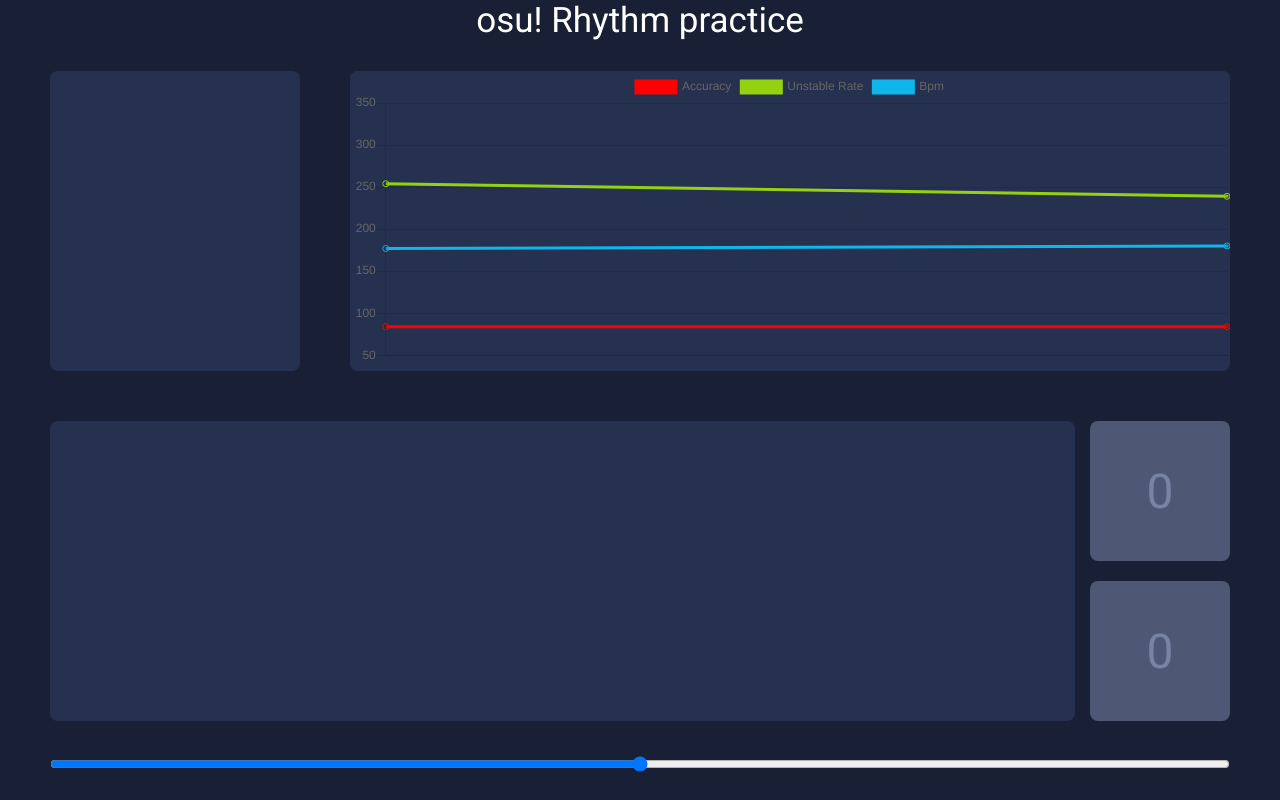
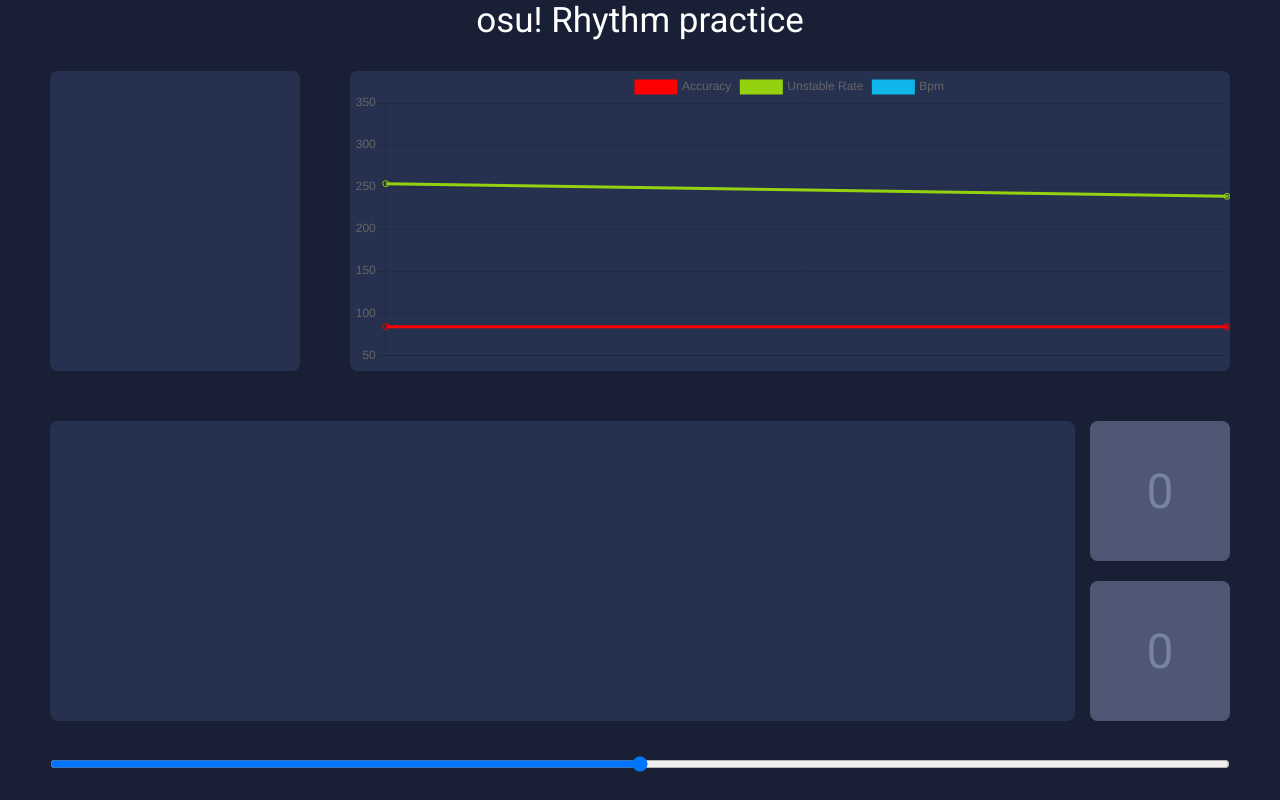
Before and after one commit to Tiqur/osu-rhythm-practice, a React (Create React App) app: page / in a window 1280 px wide. Shown: the top 800 px of the page. Built offline with nearby package versions, Linux system fonts and the light colour scheme.

Commit message:
Update average_bpm on graph and refactor states

```diff
--- a/src/App.jsx
+++ b/src/App.jsx
@@ -10,7 +10,7 @@
 import LineGraph from './components/LineGraph';
 import ContentContainer from './components/ContentContainer';
 import BackgroundContainer from './components/BackgroundContainer';
-import { useClicks } from './contexts/ClicksContext';
+import { useGraphData } from './contexts/GraphData';
 
 
 // Options container
@@ -31,16 +31,41 @@
   const key1 = "q";
   const key2 = "w";
   let keyDown = [false, false];
-  const {clicks, setClicks} = useClicks();
-  const [startTime, setStartTime] = useState(0);
+  const {graphData, setGraphData} = useGraphData();
   const [key1State, setKey1State] = useState(0);
   const [key2State, setKey2State] = useState(0);
   const [keyIsDown1, setKeyDown1] = useState(0);
   const [keyIsDown2, setKeyDown2] = useState(0);
 
+
+
+  const updateData = (ekey, down) => {
+    // Set data
+    setGraphData(gd => {
+      const updatedClicks = [...gd.clicks, {"key": ekey, "pressed": down, "time": Date.now()}];
+      const downClicks = updatedClicks.filter(c => c.pressed);
+      const updatedAvgBpm = [...graphData.avg_bpm, Math.round((((downClicks.length / (downClicks[downClicks.length-1].time - gd.startTime) * 60000) / 4) * 100) / 100)];
+
+
+      return ({
+        startTime: gd.startTime,
+        clicks: updatedClicks,
+        avg_accuracy: [],
+        avg_unstable_rate: [],
+        avg_bpm: updatedAvgBpm
+      })
+    })
+  }
+
+
+
+
   const keyPress = (ekey, down) => {
     if ((ekey == key1 || ekey == key2) && mapInProgress) {
-      if (down) setClicks(arr => [...arr, {"key": ekey, "pressed": down, "time": Date.now()}]);
+
+      // Update graph data
+      updateData(ekey, down);
+
       if (ekey == key1) {
         if (down) setKey1State(ks => ks + 1);
         setKeyDown1(down)
@@ -54,8 +79,14 @@
      mapInProgress = !mapInProgress;
 
      if (mapInProgress) {
-      setStartTime(Date.now());
-      setClicks([])
+      // reset data
+      setGraphData({
+        startTime: Date.now(),
+        clicks: [],
+        avg_accuracy: [],
+        avg_unstable_rate: [],
+        avg_bpm: []
+      })
      }
    }
     return down;
@@ -100,7 +131,7 @@
 
       <ContentContainer>
         <Options />
-        <LineGraph startTime={startTime}/>
+        <LineGraph />
         <Canvas />
 
         <Keys>
--- a/src/components/LineGraph.jsx
+++ b/src/components/LineGraph.jsx
@@ -1,15 +1,14 @@
 import { Line } from 'react-chartjs-2';
 import Container from './Container';
-import { useClicks } from '../contexts/ClicksContext';
+import { useGraphData } from '../contexts/GraphData';
 
 
 const LineGraph = (props) => {
 
-    const {clicks, setClicks} = useClicks();
-    const startTime = props.startTime;
-
-     const graphData = {
-        labels: clicks.map(e => e.time),
+    const {graphData, setGraphData} = useGraphData();
+    console.log(graphData)
+    const data = {
+    labels: graphData.clicks.map(e => e.time),
     datasets: [
     {
         label: 'Accuracy',
@@ -30,7 +29,7 @@
         fill: false,
         lineTension: 0,
         borderColor: '#0FB6EB',
-            data: ["177","180","170","182","173","190","178","189","184","182","182","184","179","179","180","180","190","186","180","171"]
+        data: graphData.avg_bpm
     },
     ],
 };
@@ -38,7 +37,7 @@
 
     return (
         <Container style={{gridArea:"g"}}>
-            <Line data={graphData} options={{maintainAspectRatio: false}}/>
+            <Line data={data} options={{maintainAspectRatio: false}}/>
         </Container>
     )
 }
--- a/src/contexts/ClicksContext.jsx
+++ /dev/null
@@ -1,12 +0,0 @@
-import { useContext, createContext, useState } from 'react';
-
-export const ClicksContext = createContext();
-
-export const useClicks = () => {
-    return useContext(ClicksContext);
-}
-
-export const ClicksContextProvider = ({children}) => {
-    const [clicks, setClicks] = useState([]);
-    return <ClicksContext.Provider value={{clicks, setClicks}}>{children}</ClicksContext.Provider>;
-}
--- a/src/contexts/GraphData.jsx
+++ b/src/contexts/GraphData.jsx
@@ -7,6 +7,16 @@
 }
 
 export const GraphContextProvider = ({children}) => {
-    const [graphData, setGraphData] = useState({});
+
+    const data = {
+        startTime: Date.now(),
+        clicks: [],
+        avg_accuracy: [],
+        avg_unstable_rate: [],
+        avg_bpm: []
+    };
+
+    const [graphData, setGraphData] = useState(data);
+
     return <GraphDataContext.Provider value={{graphData, setGraphData}}>{children}</GraphDataContext.Provider>;
 }
--- a/src/index.js
+++ b/src/index.js
@@ -2,16 +2,13 @@
 import ReactDOM from 'react-dom';
 import App from './App';
 import { GraphContextProvider } from './contexts/GraphData';
-import { ClicksContextProvider  } from './contexts/ClicksContext';
 import './index.css'
 
 
 ReactDOM.render(
-  <ClicksContextProvider >
-    <GraphContextProvider>
-      <App />
-    </GraphContextProvider>
-  </ClicksContextProvider >,
+  <GraphContextProvider>
+    <App />
+  </GraphContextProvider>,
 
   document.getElementById('root')
 );
```
Lines whose indentation alone changed are shown as unchanged.
